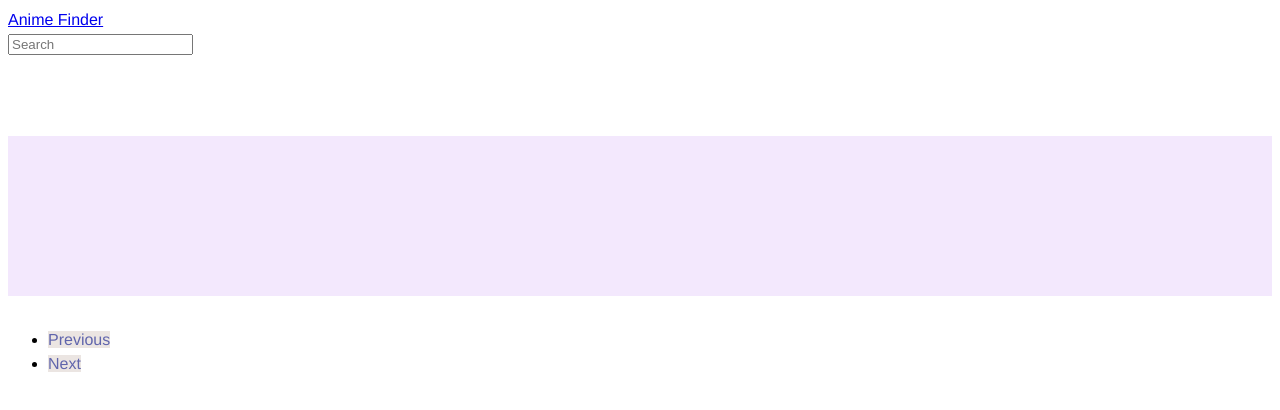
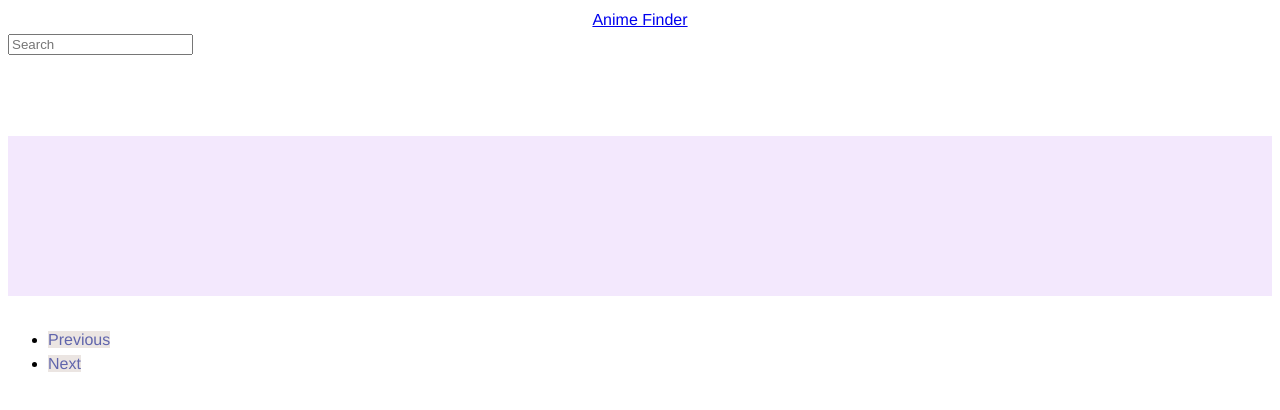
Before and after one commit to danikkk241/find-anime-, a plain HTML site: page index.html in a window 1280 px wide. Drawn offline with Linux system fonts and the light colour scheme; no server answers.

Commit message:
исправил для лучшего дизайна

```diff
--- a/index.html
+++ b/index.html
@@ -3,12 +3,12 @@
 <head>
   <meta charset="UTF-8">
   <meta name="viewport" content="width=device-width, initial-scale=1.0">
-  <title>Anime Finder</title>
   <link rel="stylesheet" href="styles.css">
 </head>
 <body>
   <nav class="fixed-top d-flex justify-content-center navbar p-2">
-    <a href="index.html" class="p-0 navbar-brand d-none d-lg-block">Anime Finder</a>
+      <div style="text-align: center;">
+    <a href="index.html" class="p-0 navbar-brand d-none d-lg-block">Anime Finder</a> </div>
     <form id="search-form" class="form-inline">
       <input id="search" class="form-control mr-sm-2" type="search" placeholder="Search" aria-label="Search">
     </form>
```
